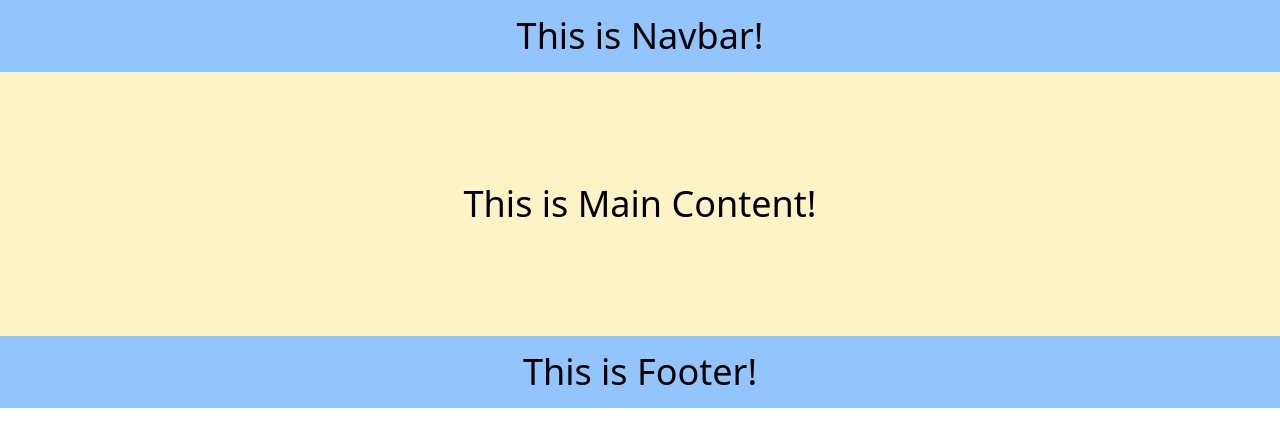
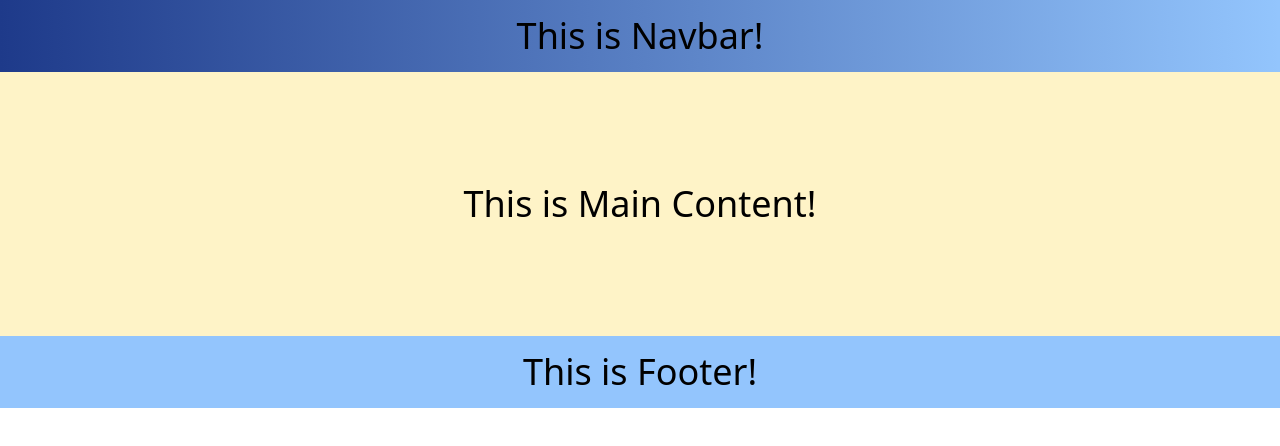
Before and after one commit to Savindi20/ReactAppNote, a React (Create React App) app: page / in a window 1280 px wide. Shown: the top 446 px of the page. Built offline with nearby package versions, Linux system fonts and the light colour scheme.

Commit message:
added gradiant

```diff
--- a/src/NavBar/Navbar.tsx
+++ b/src/NavBar/Navbar.tsx
@@ -10,7 +10,7 @@ export class Navbar extends Component {
                 <h1 className="text-2xl text-center text-tertiary">This is Nav Bar</h1>
                 </div>*/}
 
-                <div className="p-4 bg-blue-300">
+                <div className="p-4 bg-blue-300 bg-gradient-to-r from-blue-900">
                     <h1 className="text-4xl text-center text-tertiary">
                         This is Navbar!</h1>
                 </div>
```
